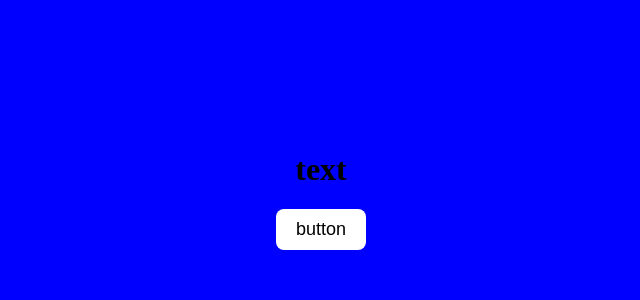
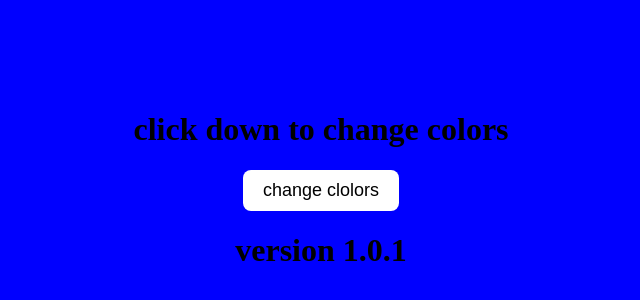
Before and after one commit to elijahchristy15-tech/button, a plain HTML site: page index.html in a window 1280 px wide. Shown: the part 210-510 px from the top of the page, without its empty margins (319-959 px from the left). Drawn offline with Linux system fonts and the light colour scheme.

Commit message:
Update header text and button label in index.html

```diff
--- a/index.html
+++ b/index.html
@@ -32,11 +32,12 @@
       </style>
   </head>
   <body>
-    <h1>text</h1>
-    <button onclick="changeBackground()">button</button>
+    <h1>click down to change colors</h1>
+    <button onclick="changeBackground()">change clolors</button>
+    <h1>version 1.0.1</h1>
 
     <script>
-      const colors = ["lightblue", "peachpuff", "pink", "blue", "blue"]
+      const colors = ["peachpuff", "lightblue", "pink", "blue", "yellow"]
         let index = 0
 
           function changeBackground() {
```
